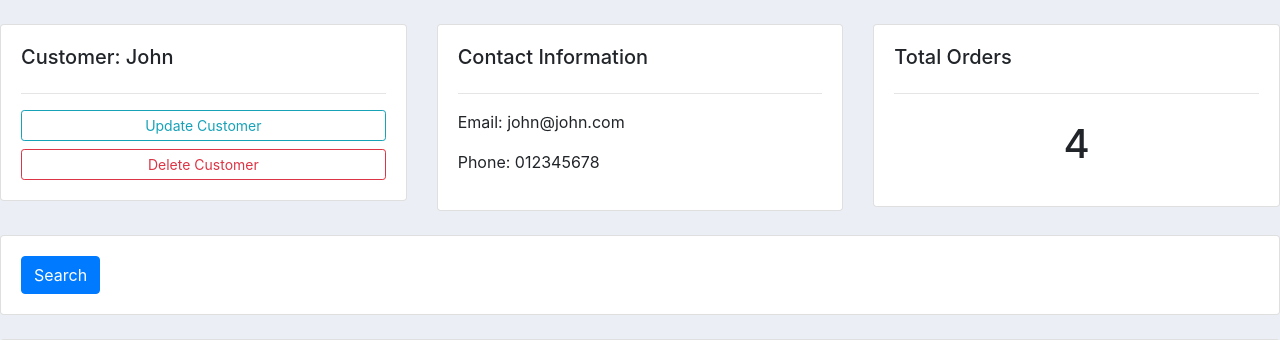
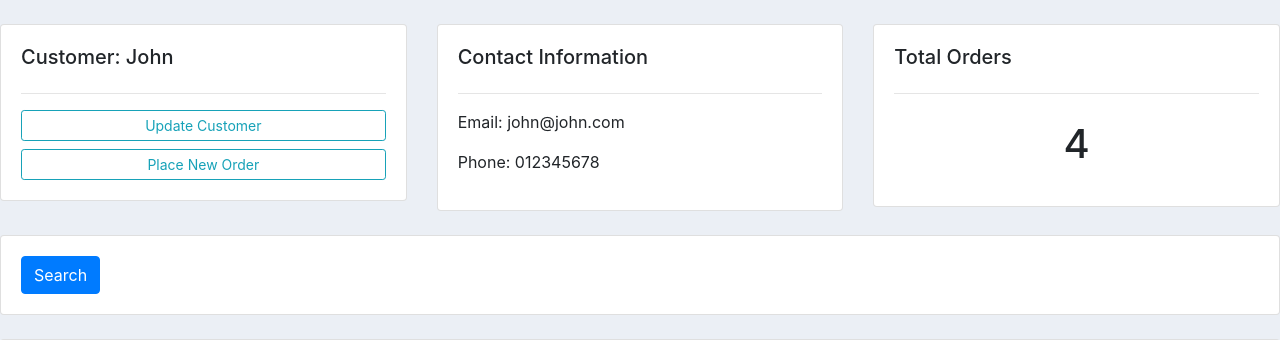
Before and after one commit to tanngo2510/Midterm-Lab-SE, a Django app: page /customer/1/ in a window 1280 px wide. Shown: the part 56-396 px from the top of the page. Run offline with Django 4.2, Linux system fonts and the light colour scheme; data comes from the database, SQL or seed files in the repository; both versions use the stored data as it was after the commit.

Commit message:
Inline Formset create order for customer (pt 11)

```diff
--- a/accounts/templates/accounts/customer.html
+++ b/accounts/templates/accounts/customer.html
@@ -10,8 +10,7 @@
 			<h5>Customer: {{ customer.name}}</h5>
 			<hr>
 			<a class="btn btn-outline-info  btn-sm btn-block" href="">Update Customer</a>
-			<a class="btn btn-outline-danger  btn-sm btn-block" href="">Delete Customer</a>
-
+			<a class="btn btn-outline-info  btn-sm btn-block" href="{% url 'create_order' customer.id %}">Place New Order</a>
 		</div>
 	</div>
 
--- a/accounts/templates/accounts/dashboard.html
+++ b/accounts/templates/accounts/dashboard.html
@@ -32,7 +32,6 @@
         <h5>LAST 5 ORDERS</h5>
         <hr>
         <div class="card card-body">
-            <a href="{% url 'create_order' %}" class="btn btn-primary btn-sm btn-block">Create Order</a>
             <table class="table table-sm">
                 <tr>
                     <th>Product</th>
--- a/accounts/templates/accounts/order_form.html
+++ b/accounts/templates/accounts/order_form.html
@@ -8,7 +8,11 @@
         <div class="card card-body">
                 <form action="" method="POST">
                     {% csrf_token %}
-                    {{form}}
+                    {{ formset.management_form }}
+                    {% for form in formset %}
+                        {{form}}
+                        <hr>
+                    {% endfor %}
                     <input type="submit" name="Submit">
                 </form>
         </div>
--- a/accounts/urls.py
+++ b/accounts/urls.py
@@ -4,7 +4,7 @@ urlpatterns = [
     path('', views.home, name='home'),
     path('products/', views.products, name='products'),
     path('customer/<str:pk>/', views.customer, name='customer'),
-    path('create_order/', views.createOrder, name='create_order'),
+    path('create_order/<str:pk>/', views.createOrder, name='create_order'),
     path('update_order/<str:pk>/', views.updateOrder, name='update_order'),
     path('delete_order/<str:pk>/', views.deleteOrder, name='delete_order'),
 ]
--- a/accounts/views.py
+++ b/accounts/views.py
@@ -1,5 +1,6 @@
 from django.shortcuts import render, redirect
 from django.http import HttpResponse
+from django.forms import inlineformset_factory
 
 # Create your views here.
 from .models import *
@@ -35,16 +36,21 @@ def customer(request, pk):
     return render(request, 'accounts/customer.html', context)
 
 
-def createOrder(request):
-    form = OrderForm()
+def createOrder(request, pk):
+    OrderFormSet = inlineformset_factory(
+        Customer, Order, fields=('product', 'status'), extra=5)
+    customer = Customer.objects.get(id=pk)
 
+    formset = OrderFormSet(queryset=Order.objects.none(), instance=customer)
+    # form = OrderForm(initial={'customer': customer})
     if request.method == 'POST':
-        form = OrderForm(request.POST)
-        if form.is_valid():
-            form.save()
+        # form = OrderForm(request.POST)
+        formset = OrderFormSet(request.POST, instance=customer)
+        if formset.is_valid():
+            formset.save()
             return redirect('/')
 
-    context = {'form': form}
+    context = {'formset': formset}
     return render(request, 'accounts/order_form.html', context)
 
 
```
Also changed, not shown: db.sqlite3.
